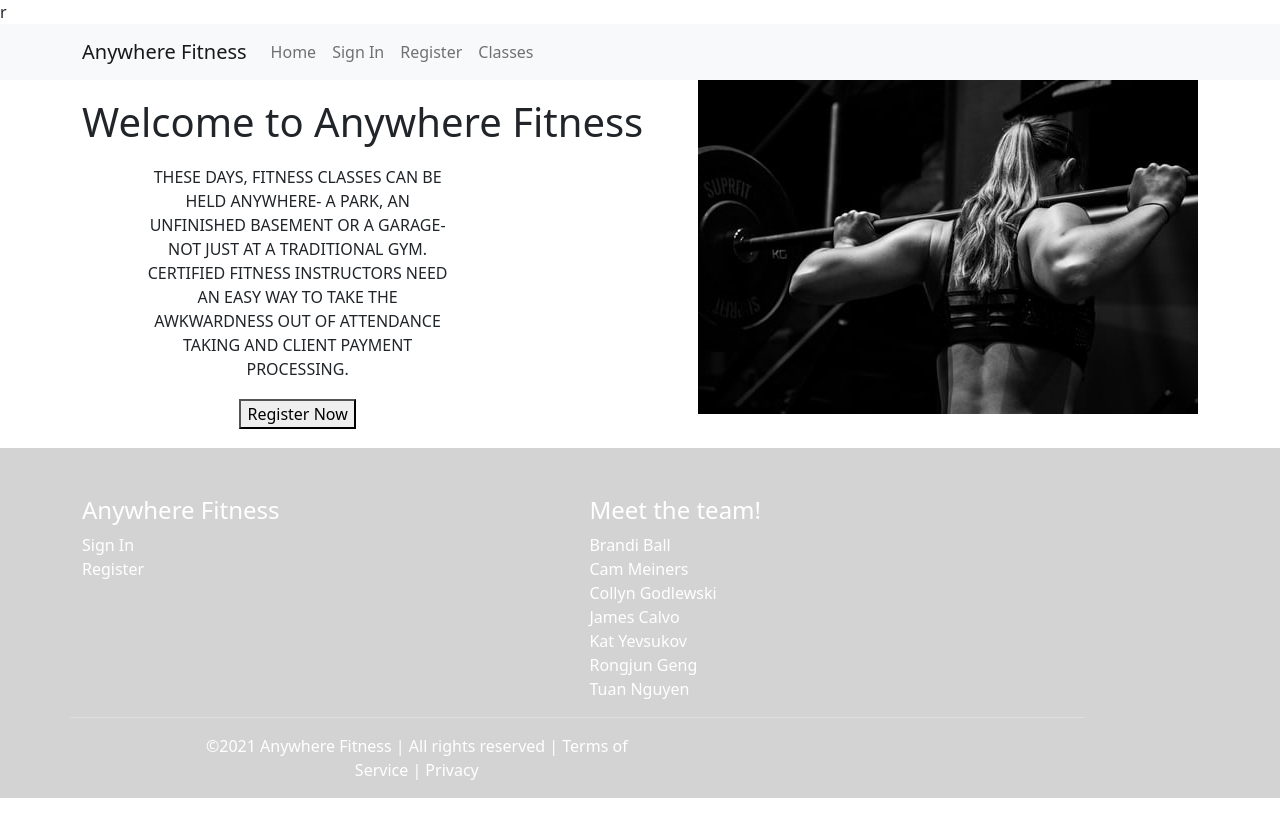
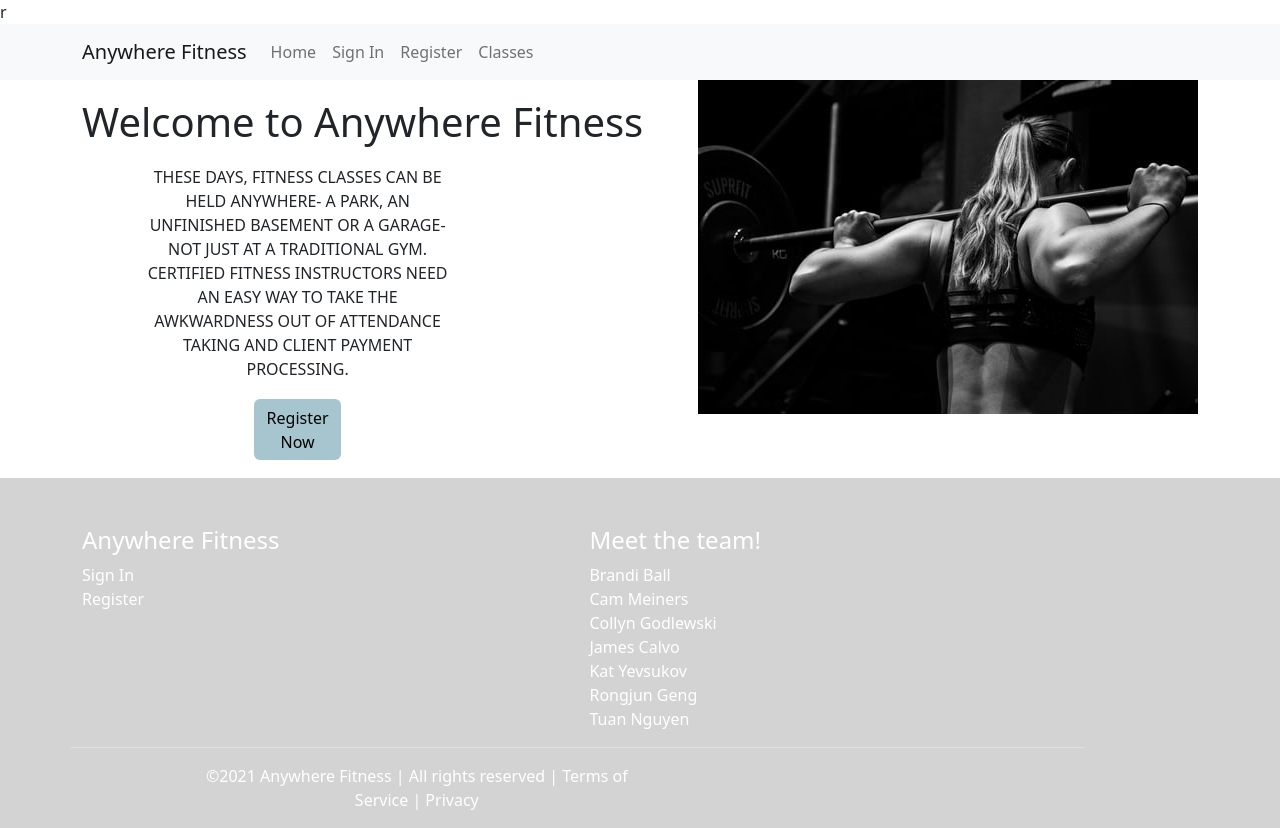
Before and after one commit to ft-anywhere-fitness-7/front-end, a React (Create React App) app in the folder front-end/: page / in a window 1280 px wide. Before the commit the page ends 800 px from the top, so only its background shows below. Built offline with nearby package versions, Linux system fonts and the light colour scheme.

Commit message:
register now button routing

```diff
--- a/front-end/src/components/Home.css
+++ b/front-end/src/components/Home.css
@@ -10,11 +10,18 @@
     margin-left: 10%;
     text-align: center;
 }
-.register{
+.register-now {
     display: flex;
     justify-content: center;
     margin-top: 3%;
     margin-bottom: 3%;
-    margin-right: 40%;
-    margin-left: 10%;
+    margin-right: 58%;
+    margin-left: 28%;
+    text-align: center;
+    text-decoration: none;
+    color: #000000;
+    background-color: #a7c5cf;
+    border-radius: 6px;
+    outline: none;
+    padding: 1%;
 }
--- a/front-end/src/components/Home.js
+++ b/front-end/src/components/Home.js
@@ -1,6 +1,7 @@
 import React from 'react';
 import homeImg from '../assets/fitness3.jpg'
 import './Home.css';
+import { Link } from 'react-router-dom'
 
 export default function Home(props) {
 
@@ -15,10 +16,10 @@ export default function Home(props) {
                         <p>THESE DAYS, FITNESS CLASSES CAN BE HELD ANYWHERE- A PARK, AN UNFINISHED BASEMENT OR A GARAGE- NOT JUST AT A TRADITIONAL GYM. CERTIFIED FITNESS INSTRUCTORS NEED AN EASY WAY TO TAKE THE AWKWARDNESS OUT OF ATTENDANCE TAKING AND CLIENT PAYMENT PROCESSING.</p>
                     </div>
                     <div className="register">
-                        <button>Register Now</button>
+                        <Link className="register-now" to='/register'>Register Now</Link>
                     </div>
                 </div>
-                <div className="right">
+                <div className="href='/register'">
                     <img src={homeImg} alt="A woman with a barbell on her back"/>
                 </div>
             </div>
```
